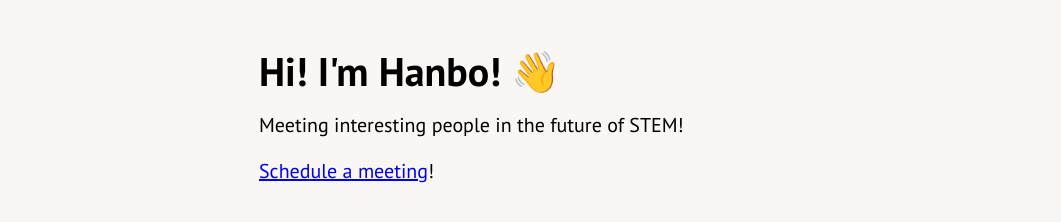
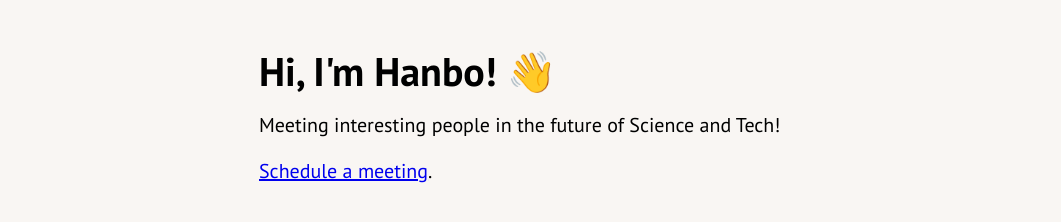
Before and after one commit to hanb0i/Personal-Website, a plain HTML site: page index.html in a window 1280 px wide. Shown: the part 514-736 px from the top of the page, without its empty margins (109-1170 px from the left). Drawn offline with Linux system fonts and the light colour scheme.

Commit message:
updated index

```diff
--- a/index.html
+++ b/index.html
@@ -22,9 +22,9 @@
         <div class="flex-container">
             <img height="400px" width="600px" src="Images/Myself.jpeg">
             <div class="text-container">
-                <h1>Hi! I'm Hanbo! 👋</h1>
-                <p>Meeting interesting people in the future of STEM!</p>
-                <p><a href="https://cal.com/hanbosong">Schedule a meeting</a>!</p>
+                <h1>Hi, I'm Hanbo! 👋</h1>
+                <p>Meeting interesting people in the future of Science and Tech!</p>
+                <p><a href="https://cal.com/hanbosong">Schedule a meeting</a>.</p>
             </div>
         </div>
     </header>
```
